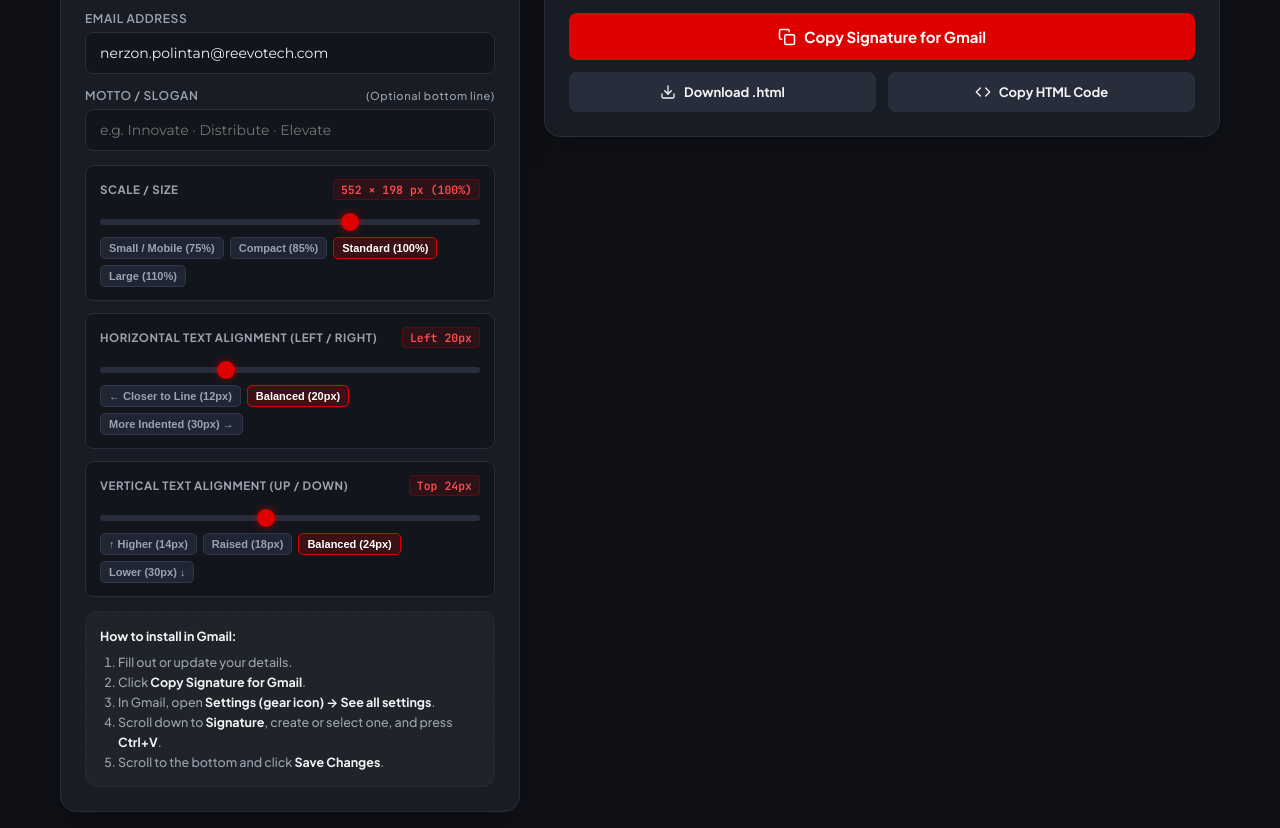
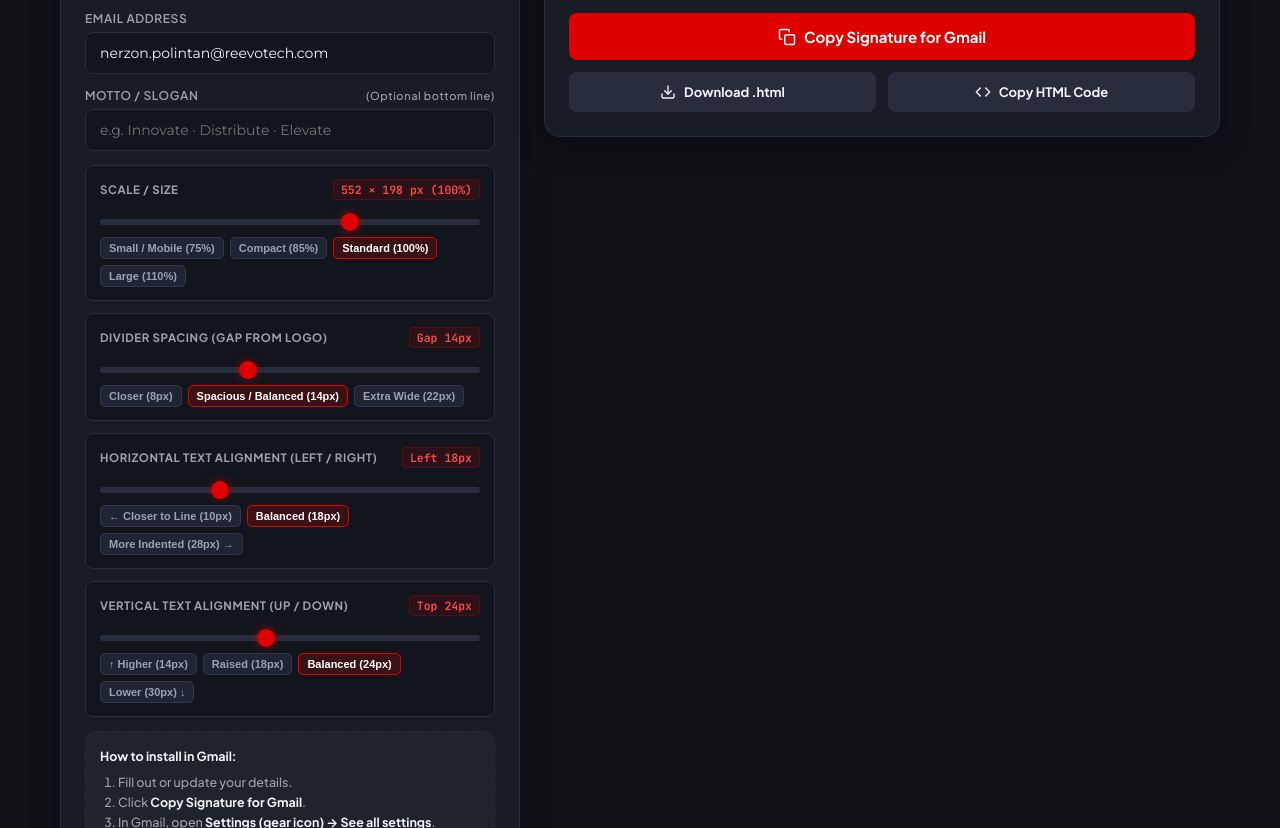
Before and after one commit to reevo-nerzon/signaturemaker, a plain HTML site: page index.html in a window 1280 px wide. Shown: the part 468-1296 px from the top of the page. Drawn offline with Linux system fonts and the light colour scheme.

Commit message:
Add divider spacing slider and comfortable logo padding

```diff
--- a/index.html
+++ b/index.html
@@ -419,17 +419,31 @@
           </div>
         </div>
 
-        <!-- Horizontal Position (Left / Right) Control -->
+        <!-- Divider Spacing (Gap between Logo and Divider) Control -->
+        <div class="control-box">
+          <div class="slider-header">
+            <span style="font-size:11.5px; font-weight:700; text-transform:uppercase; color:var(--text-muted); letter-spacing:0.05em;">Divider Spacing (Gap from Logo)</span>
+            <span class="value-badge" id="gap-display-badge">Gap 14px</span>
+          </div>
+          <input type="range" id="gap-slider" min="4" max="30" value="14" step="1" oninput="onGapChange(this.value)">
+          <div class="preset-chips">
+            <button class="chip-btn" onclick="setGap(8)">Closer (8px)</button>
+            <button class="chip-btn active" id="chip-gap-default" onclick="setGap(14)">Spacious / Balanced (14px)</button>
+            <button class="chip-btn" onclick="setGap(22)">Extra Wide (22px)</button>
+          </div>
+        </div>
+
+        <!-- Horizontal Text Position (Left / Right) Control -->
         <div class="control-box">
           <div class="slider-header">
             <span style="font-size:11.5px; font-weight:700; text-transform:uppercase; color:var(--text-muted); letter-spacing:0.05em;">Horizontal Text Alignment (Left / Right)</span>
-            <span class="value-badge" id="hoffset-display-badge">Left 20px</span>
+            <span class="value-badge" id="hoffset-display-badge">Left 18px</span>
           </div>
-          <input type="range" id="hoffset-slider" min="8" max="45" value="20" step="1" oninput="onHOffsetChange(this.value)">
+          <input type="range" id="hoffset-slider" min="6" max="45" value="18" step="1" oninput="onHOffsetChange(this.value)">
           <div class="preset-chips">
-            <button class="chip-btn" onclick="setHOffset(12)">&larr; Closer to Line (12px)</button>
-            <button class="chip-btn active" id="chip-hoffset-default" onclick="setHOffset(20)">Balanced (20px)</button>
-            <button class="chip-btn" onclick="setHOffset(30)">More Indented (30px) &rarr;</button>
+            <button class="chip-btn" onclick="setHOffset(10)">&larr; Closer to Line (10px)</button>
+            <button class="chip-btn active" id="chip-hoffset-default" onclick="setHOffset(18)">Balanced (18px)</button>
+            <button class="chip-btn" onclick="setHOffset(28)">More Indented (28px) &rarr;</button>
           </div>
         </div>
 
@@ -501,21 +515,26 @@
     const WEBSITE_TEXT = 'www.reevotech.com';
 
     let currentScale = 1.0;
-    let baseLeftOffset = 20; // default padding left for text from divider
+    let baseDividerGap = 14; // default gap on either side of the divider line
+    let baseLeftOffset = 18; // default padding left for text from divider
     let baseTopOffset = 24;  // default padding top for text
 
-    function getSignatureHtml(name, title, mobile, email, slogan = '', scale = 1.0, leftOffset = 20, topOffset = 24) {
+    function getSignatureHtml(name, title, mobile, email, slogan = '', scale = 1.0, dividerGap = 14, leftOffset = 18, topOffset = 24) {
       const cleanPhone = mobile.replace(/[^0-9+]/g, '');
 
       // Proportional dimensions based on scale
       const w = Math.round(552 * scale);
       const h = Math.round(198 * scale);
-      const logoCol = Math.round(186 * scale);
       const logoW = Math.round(166 * scale);
       const logoH = Math.round(138 * scale);
       const dividerW = Math.max(1, Math.round(2 * scale));
       const dividerH = Math.round(156 * scale);
-      const rightCol = w - logoCol - dividerW;
+      const gap = Math.round(dividerGap * scale);
+
+      // Logo column has left margin 12px and right padding of 'gap'
+      const logoCol = Math.round((166 + 12 + gap) * scale);
+      const dividerCol = dividerW + (gap * 2);
+      const rightCol = Math.max(200, w - logoCol - dividerW);
       const padTop = Math.round(topOffset * scale);
       const padLeft = Math.round(leftOffset * scale);
 
@@ -547,14 +566,14 @@
   <tr>
     <!-- Column 1: REEVO Logo Image (Physical element blocks mobile squeeze) -->
     <td width="${logoCol}" valign="middle" align="center"
-        style="width:${logoCol}px; text-align:center; padding:0 0 0 14px; vertical-align:middle;">
+        style="width:${logoCol}px; text-align:center; padding:0 ${gap}px 0 12px; vertical-align:middle;">
       <a href="${WEBSITE_URL}" target="_blank" style="text-decoration:none; display:inline-block;">
         <img src="${LOGO_URL}" width="${logoW}" height="${logoH}" alt="REEVO"
              style="display:block; width:${logoW}px; height:${logoH}px; border:0; margin:0 auto;" />
       </a>
     </td>
 
-    <!-- Column 2: Divider Line Image -->
+    <!-- Column 2: Divider Line Image (with dedicated breathing room) -->
     <td width="${dividerW}" valign="middle" align="center"
         style="width:${dividerW}px; font-size:0; line-height:0; vertical-align:middle; padding:0;">
       <img src="${DIVIDER_URL}" width="${dividerW}" height="${dividerH}" alt=""
@@ -588,11 +607,12 @@
       const slogan = document.getElementById('input-slogan').value.trim();
 
       const container = document.getElementById('signature-render-target');
-      container.innerHTML = getSignatureHtml(name, title, mobile, email, slogan, currentScale, baseLeftOffset, baseTopOffset);
+      container.innerHTML = getSignatureHtml(name, title, mobile, email, slogan, currentScale, baseDividerGap, baseLeftOffset, baseTopOffset);
 
       const w = Math.round(552 * currentScale);
       const h = Math.round(198 * currentScale);
       document.getElementById('size-display-badge').textContent = `${w} × ${h} px (${Math.round(currentScale * 100)}%)`;
+      document.getElementById('gap-display-badge').textContent = `Gap ${baseDividerGap}px`;
       document.getElementById('hoffset-display-badge').textContent = `Left ${baseLeftOffset}px`;
       document.getElementById('voffset-display-badge').textContent = `Top ${baseTopOffset}px`;
     }
@@ -608,7 +628,18 @@
       onScaleChange(pct);
     }
 
-    // Horizontal offset handlers (Left/Right text spacing)
+    // Divider Gap handlers (Space between Logo and Divider)
+    function onGapChange(val) {
+      baseDividerGap = parseInt(val, 10);
+      updateChips('#gap-slider', `${baseDividerGap}px`);
+      updatePreview();
+    }
+    function setGap(val) {
+      document.getElementById('gap-slider').value = val;
+      onGapChange(val);
+    }
+
+    // Horizontal offset handlers (Left/Right text spacing from Divider)
     function onHOffsetChange(val) {
       baseLeftOffset = parseInt(val, 10);
       updateChips('#hoffset-slider', `${baseLeftOffset}px`);
@@ -679,7 +710,7 @@
       const mobile = document.getElementById('input-mobile').value.trim();
       const email = document.getElementById('input-email').value.trim();
       const slogan = document.getElementById('input-slogan').value.trim();
-      const htmlCode = getSignatureHtml(name, title, mobile, email, slogan, currentScale, baseLeftOffset, baseTopOffset);
+      const htmlCode = getSignatureHtml(name, title, mobile, email, slogan, currentScale, baseDividerGap, baseLeftOffset, baseTopOffset);
 
       try {
         await navigator.clipboard.writeText(htmlCode);
@@ -695,7 +726,7 @@
       const mobile = document.getElementById('input-mobile').value.trim();
       const email = document.getElementById('input-email').value.trim();
       const slogan = document.getElementById('input-slogan').value.trim();
-      const bodyContent = getSignatureHtml(name, title, mobile, email, slogan, currentScale, baseLeftOffset, baseTopOffset);
+      const bodyContent = getSignatureHtml(name, title, mobile, email, slogan, currentScale, baseDividerGap, baseLeftOffset, baseTopOffset);
 
       const fullHtml = `<!doctype html>
 <html lang="en">
```
